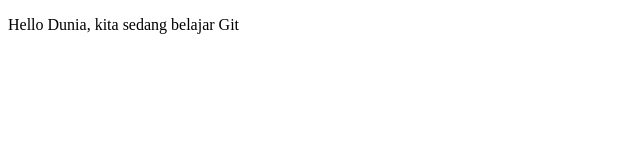
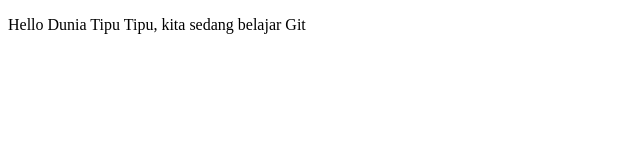
Before and after one commit to septiaaanp/belajar-git, a plain HTML site: page index.html in a window 1280 px wide. Shown: the whole page, without its empty margins (0-640 px from the left). Drawn offline with Linux system fonts and the light colour scheme.

Commit message:
another changes index

```diff
--- a/index.html
+++ b/index.html
@@ -5,6 +5,6 @@
         <title>Belajar Git - Project 01</title>
     </head>
     <body>
-        <p>Hello Dunia, kita sedang belajar Git</p>
+        <p>Hello Dunia Tipu Tipu, kita sedang belajar Git</p>
     </body>
 </html>
```
